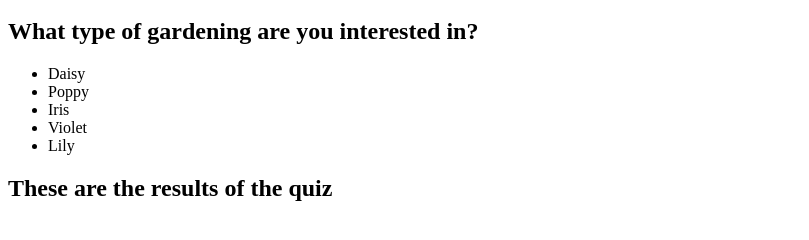
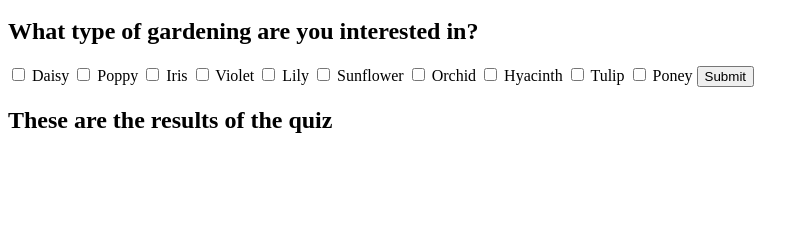
Before and after one commit to cheunm01/gardening-quiz, a website: page index.html in a window 1280 px wide. Shown: the part 120-360 px from the top of the page, without its empty margins (0-809 px from the left). Drawn offline with Linux system fonts and the light colour scheme.

```diff
--- a/index.html
+++ b/index.html
@@ -9,18 +9,35 @@
     <h1>Gardening Program</h1>
     <div id="app">
         <h1>Welcome to the Gardening Show</h1>
-        <div id="quiz-section">
+        <div id="poll-container">
             <h2>What type of gardening are you interested in?</h2>
-            <ul>
-                <li>Daisy</li>
-                <li>Poppy</li>
-                <li>Iris</li>
-                <li>Violet</li>
-                <li>Lily</li>
-            </ul>
+            <form id="poll-form">
+                <input type="checkbox" id="daisy" name="daisy" value="daisy">
+                <label for="daisy">Daisy</label>
+                <input type="checkbox" id="poppy" name="poppy" value="poppy">
+                <label for="poppy">Poppy</label>
+                <input type="checkbox" id="iris" name="iris" value="iris">
+                <label for="iris">Iris</label>
+                <input type="checkbox" id="violet" name="violet" value="violet">
+                <label for="violet">Violet</label>
+                <input type="checkbox" id="lily" name="lily" value="lily">
+                <label for="lily">Lily</label>
+                <input type="checkbox" id="sunflower" name="sunflower" value="sunflower">
+                <label for="sunflower">Sunflower</label>
+                <input type="checkbox" id="orchid" name="orchid" value="orchid">
+                <label for="orchid">Orchid</label>
+                <input type="checkbox" id="hyacinth" name="hyacinth" value="hyacinth">
+                <label for="hyacinth">Hyacinth</label>
+                <input type="checkbox" id="ulip" name="tulip" value="tulip">
+                <label for="tulip">Tulip</label>
+                <input type="checkbox" id="poney" name="poney" value="poney">
+                <label for="poney">Poney</label>
+                <input type="submit" value="Submit">
+            </form>
         </div>
-        <div id="results">
+        <div id="poll-results">
             <h2>These are the results of the quiz</h2>
+            <div></div>
         </div>
     </div>
     <script src="./index.js"></script>
--- a/index.js
+++ b/index.js
@@ -0,0 +1,14 @@
+// each question is checkable | JS - id for each flower/ plant - document.getElementById('id')--->>> unquie id/name for each flower/plant
+// when the user clicks the button then it is submitted to the server
+//
+
+const daisy = document.getElementById('daisy');
+
+const formElements = document.querySelectorAll('input[type="checkbox"]');
+
+let flowerList = formElements.forEach((flower) => {
+    console.log(flower);
+    console.log(flower.checked);
+})
+
+console.log(flowerList);
```
Also changed, not shown: index.test.js (added, +7 -0 lines).
